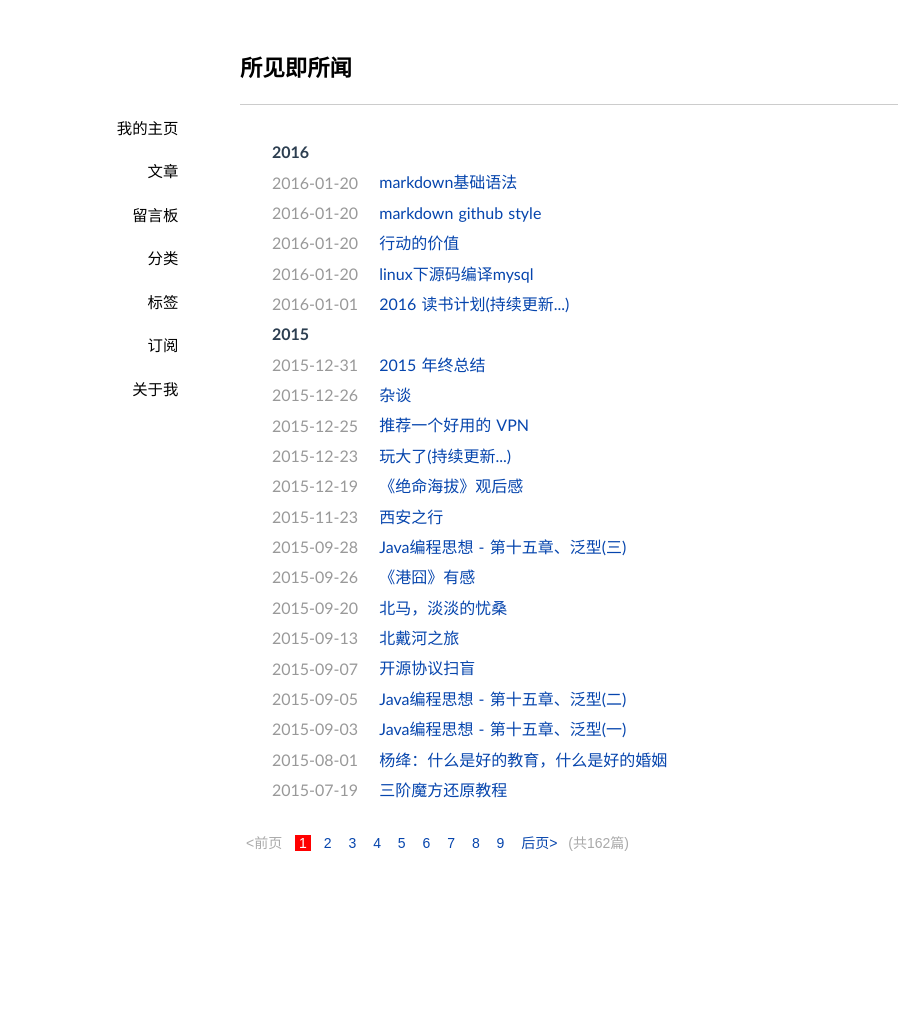
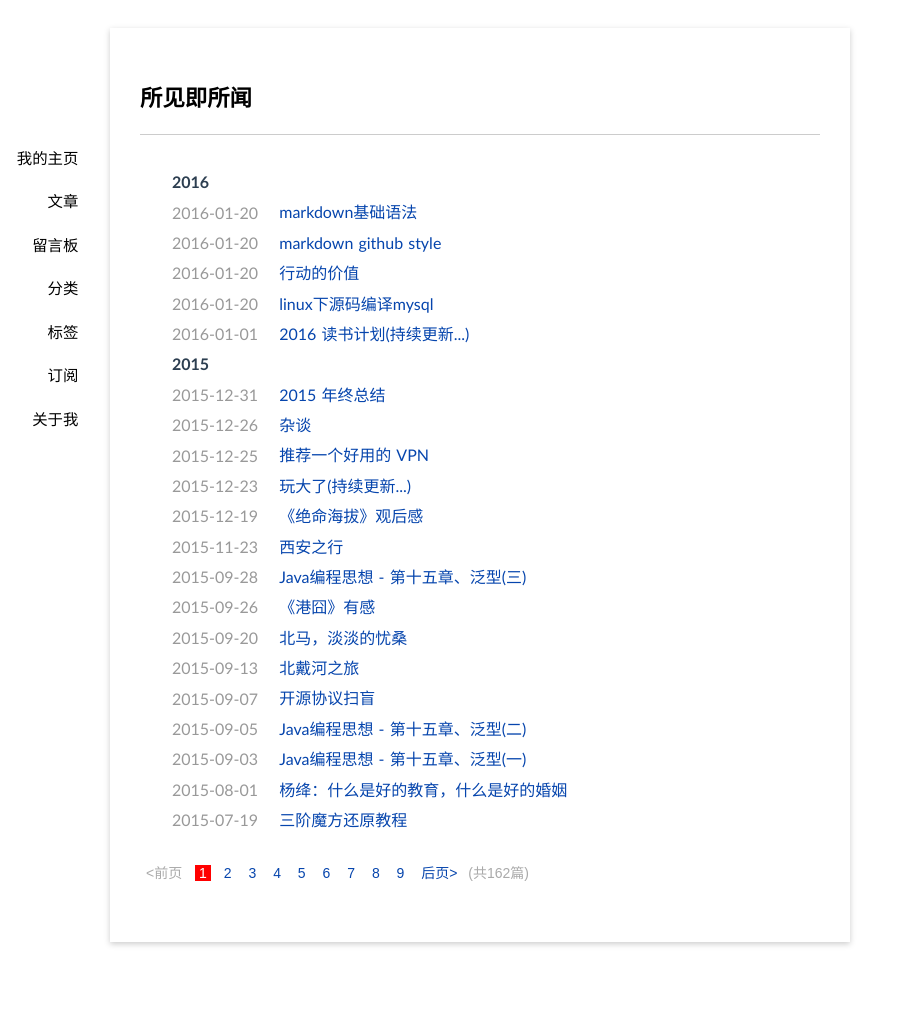
Before and after one commit to jzoe/post, a Jekyll site: the page built from index.html, in a window 1280 px wide. Shown: the whole page, without its empty margins (0-898 px from the left). Built offline with Jekyll 4.4.1, drawn with Linux system fonts in a browser that asks for light colours; Markdown is read by kramdown in place of the engine named in the settings; the list of posts is cut into pages by our own code; before the commit the page ends 910 px from its top, so only the background shows below that.

Commit message:
test css

```diff
--- a/media/css/style.css
+++ b/media/css/style.css
@@ -43,7 +43,25 @@ blockquote{margin:1em 0em;padding-left:1.5em;}
 blockquote p{margin:0;padding:.5em 0;}
 table { border-collapse:collapse; border-radius:10px;}
 td, th { padding:5px 10px; border:1px solid #886; background:#efefef; }
+/*
 #container{width:800px;margin:2em auto;display:block;padding:0 2em;}
+*/
+#container {
+    width: 1060px;
+    margin: 2em auto 60px;
+    min-height: 400px;
+    height: auto !important;
+    height: 400px;
+}
+#main {
+    margin-bottom: 80px;
+    width: 680px;
+    float: left;
+    background: #fff;
+    padding: 30px;
+    box-shadow: 0 2px 6px #ccc;
+}
+
 .content{font-size:16px;line-height:24px;}
 .content h1{padding:.5em 0;}
 .content img{max-width:800px;display:block;margin:4px auto;-webkit-box-shadow:#999 1px 1px 4px;-moz-box-shadow:#999 1px 1px 4px;box-shadow:#999 1px 1px 4px;}
```
